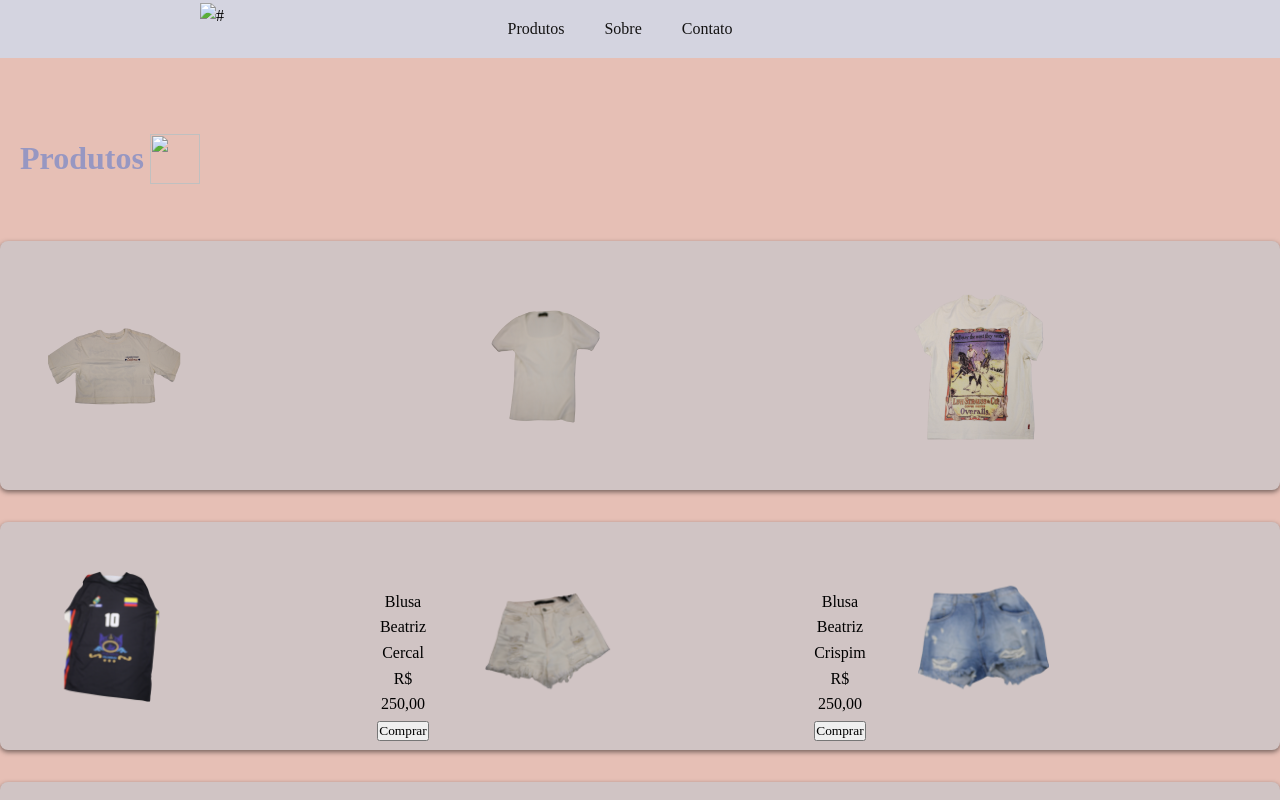
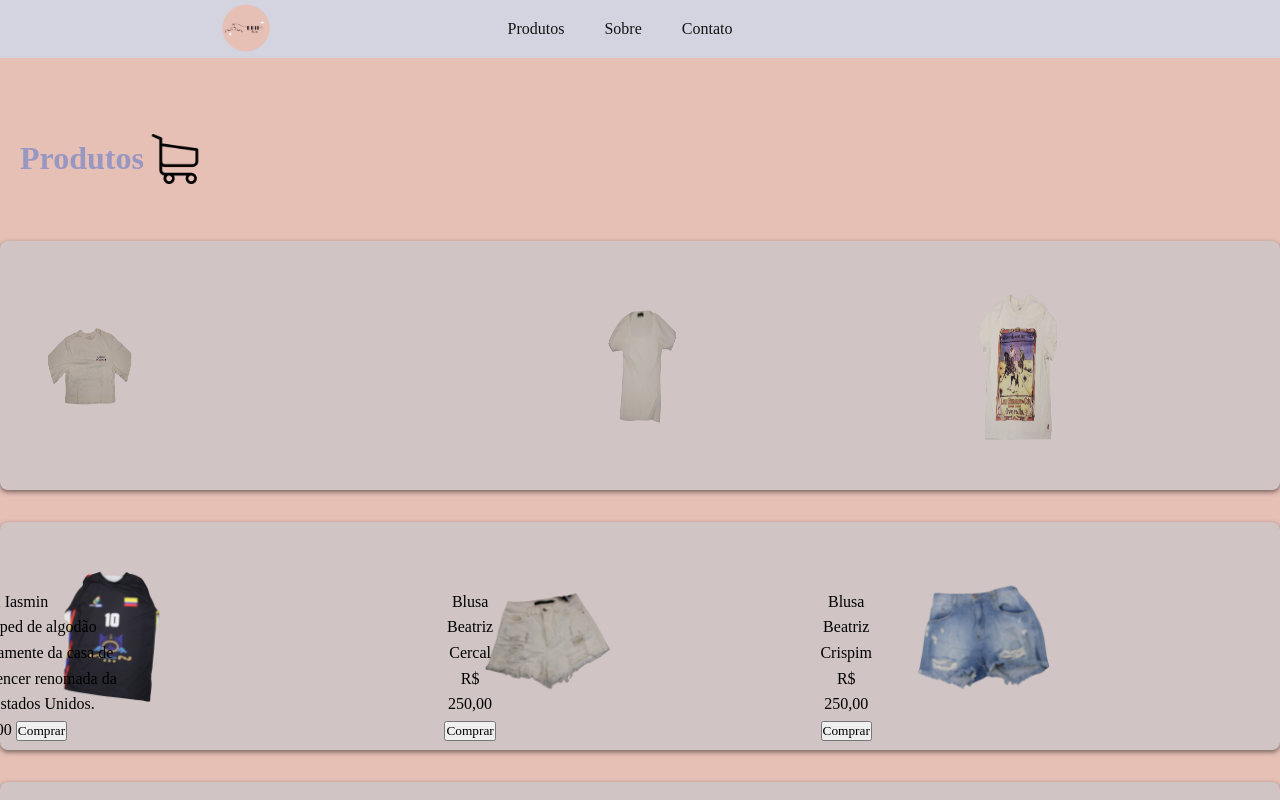
Before and after one commit to miguelrochaxavier/brechonline-BBIM, a plain HTML site: page index.html in a window 1280 px wide. Shown: the top 800 px of the page. Drawn offline with Linux system fonts and the light colour scheme; the site is published under a folder, as on GitHub Pages, so addresses that start at the root find nothing.

Commit message:
mudanças

```diff
--- a/index.html
+++ b/index.html
@@ -18,7 +18,7 @@
                 <ul>
         </nav>
         <div class="logo">
-            <img src="/assests/logo.png" alt="#">
+            <img src="assests/logo.png" alt="#">
             <!--Botar a imagem na pasta assests/ e depois trocar o link do src-->
         </div>
     </header>
@@ -27,7 +27,7 @@
         <div class="texto-produto">
             <h1>Produtos</h1>
             <div class="icon-produto">
-                <img src="/assests/icon-carrinho.png" alt="">
+                <img src="assests/icon-carrinho.png" alt="">
             </div>
         </div>
         <section id="produtos">
@@ -37,6 +37,8 @@
                 </div>
                 <div class="carousel-preco">
                     Blusa Iasmin
+                    <br>
+                    Camisa Crooped de algodão importada diretamente da casa de uma mega influencer renomada da Califórnia, Estados Unidos.
                     <br>
                     R$ 100,00
                     <button type="submit">Comprar</button>
```
